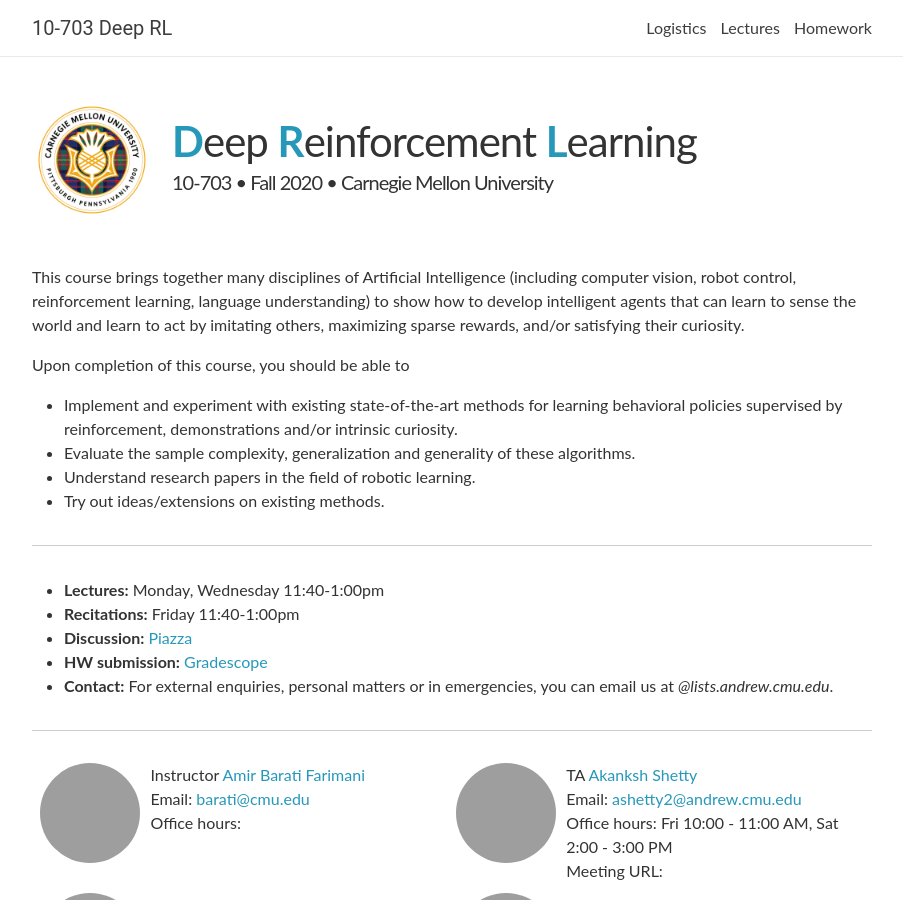
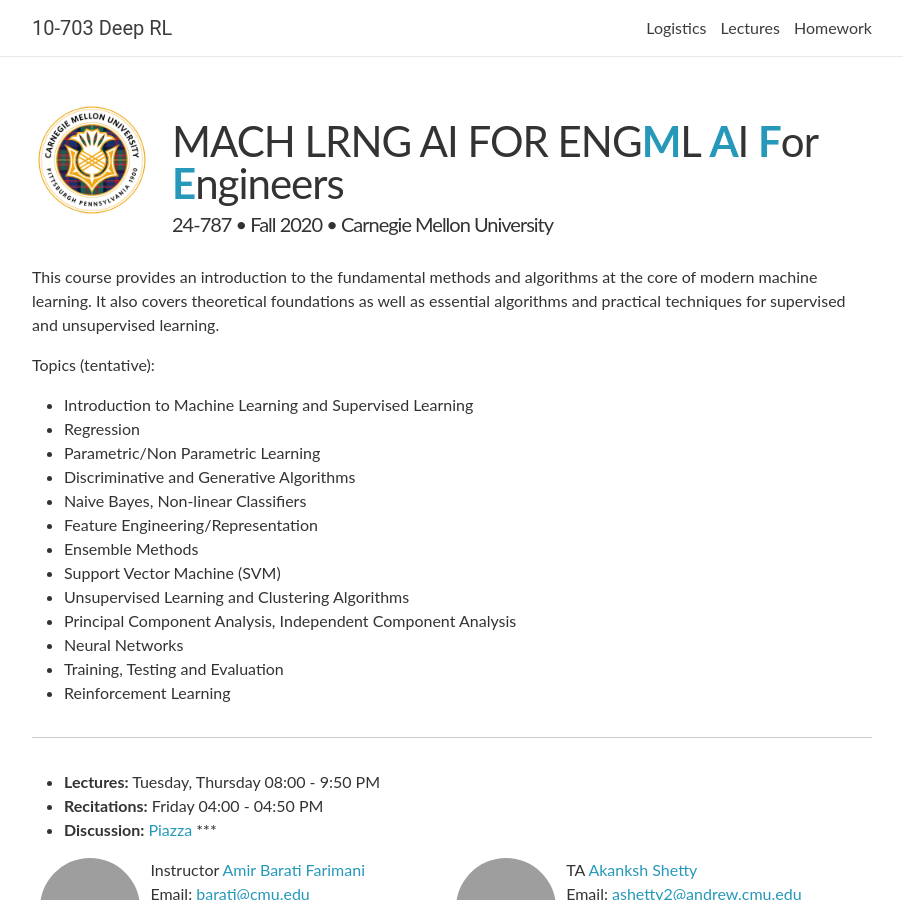
Before and after one commit to 24787ml/24787ml.github.io, a Jekyll site: the page built from _pages/about.md, in a window 1280 px wide and 900 px high, cut to the strip 0-900 px from the top of the window. Shown: the whole strip, without its empty margins (188-1091 px from the left). Built offline with Jekyll 4.4.1, drawn with Linux system fonts in a browser that asks for light colours; nearby versions of some CDN libraries; comment, search, counter and statistics services are not loaded; grey boxes are pictures that could not be loaded.

Commit message:
main page

```diff
--- a/_pages/about.md
+++ b/_pages/about.md
@@ -1,27 +1,33 @@
 ---
 layout: about
 permalink: /
-title: <b>D</b>eep <b>R</b>einforcement <b>L</b>earning
-description: 10-703 • Fall 2020 • Carnegie Mellon University
+title: MACH LRNG AI FOR ENG<b>M</b>L <b>A</b>I <b>F</b>or <b>E</b>ngineers
+description: 24-787 • Fall 2020 • Carnegie Mellon University
 logo: cmu-logo.png
 news: true
 ---
 
-This course brings together many disciplines of Artificial Intelligence (including computer vision, robot control, reinforcement learning, language understanding) to show how to develop intelligent agents that can learn to sense the world and learn to act by imitating others, maximizing sparse rewards, and/or satisfying their curiosity.
+This course provides an introduction to the fundamental methods and algorithms at the core of modern machine learning. It also covers theoretical foundations as well as essential algorithms and practical techniques for supervised and unsupervised learning.
 
-Upon completion of this course, you should be able to
-- Implement and experiment with existing state-of-the-art methods for learning behavioral policies supervised by reinforcement, demonstrations and/or intrinsic curiosity.
-- Evaluate the sample complexity, generalization and generality of these algorithms.
-- Understand research papers in the field of robotic learning.
-- Try out ideas/extensions on existing methods.
+Topics (tentative):
+- Introduction to Machine Learning and Supervised Learning
+- Regression
+- Parametric/Non Parametric Learning
+- Discriminative and Generative Algorithms
+- Naive Bayes, Non-linear Classifiers
+- Feature Engineering/Representation
+- Ensemble Methods
+- Support Vector Machine (SVM)
+- Unsupervised Learning and Clustering Algorithms
+- Principal Component Analysis, Independent Component Analysis
+- Neural Networks
+- Training, Testing and Evaluation
+- Reinforcement Learning
 
 ***
 
-- **Lectures:** Monday, Wednesday 11:40-1:00pm
-- **Recitations:** Friday 11:40-1:00pm
+- **Lectures:** Tuesday, Thursday 08:00 - 9:50 PM
+- **Recitations:** Friday 04:00 - 04:50 PM
 <!-- - **Office Hours Location:** [Gates-Hillman Center 8228](https://goo.gl/maps/74vUj6uoaTTzYM937){:target="\_blank"} -->
 - **Discussion:** [Piazza](https://piazza.com){:target="\_blank"}
-- **HW submission:** [Gradescope](https://www.gradescope.com){:target="\_blank"}
-- **Contact:** For external enquiries, personal matters or in emergencies, you can email us at *@lists.andrew.cmu.edu*.
-
 ***
```
